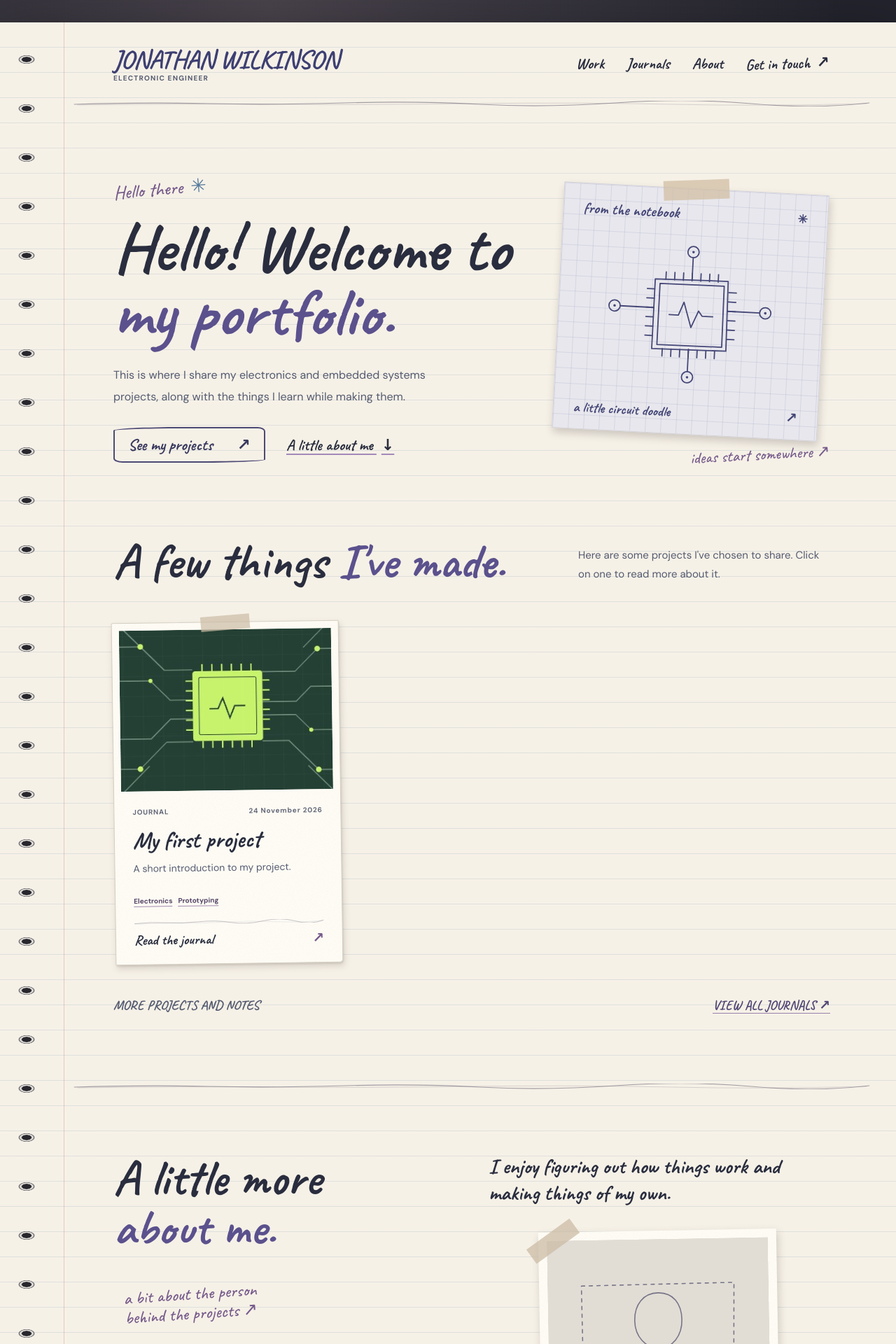
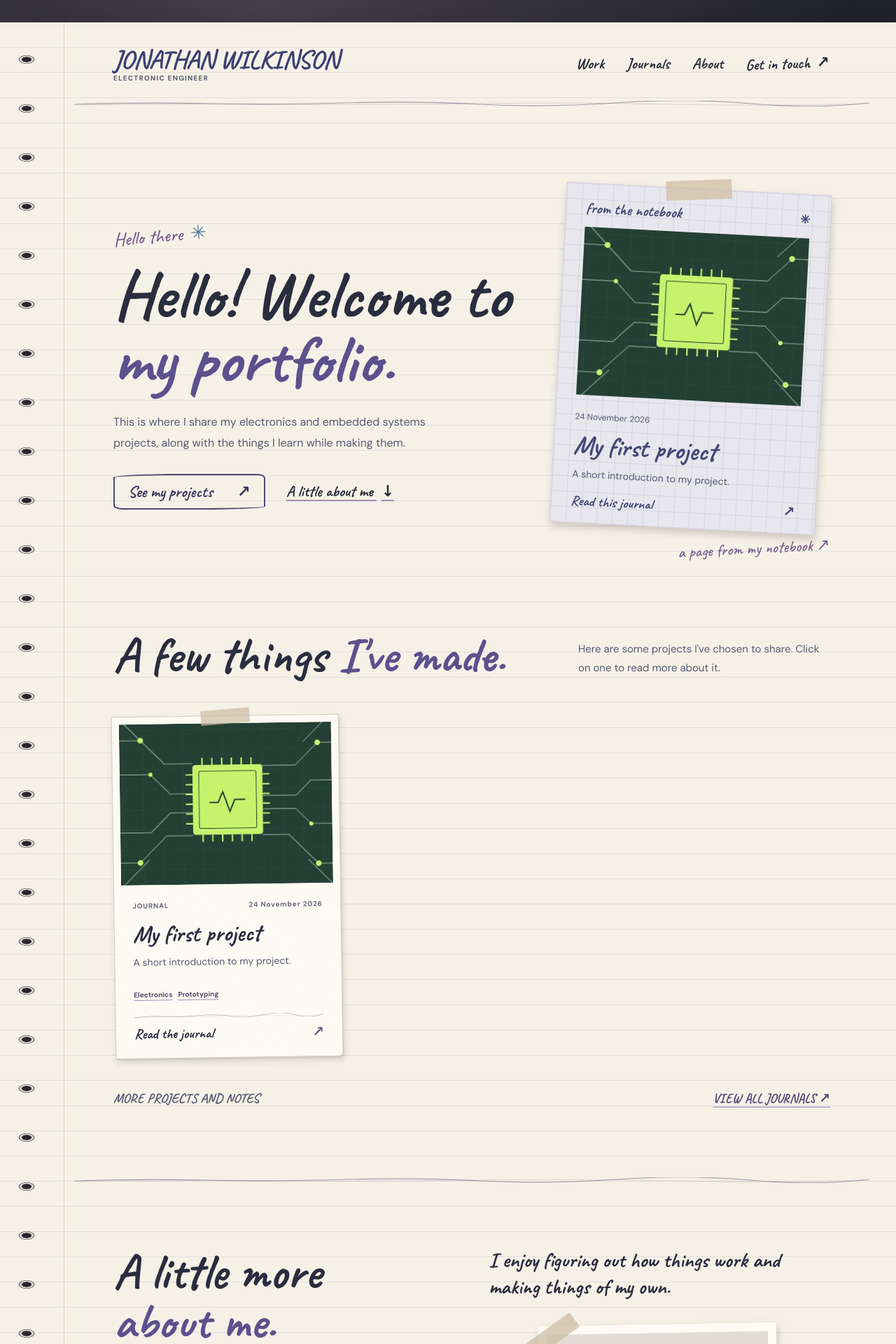
Before and after one commit to joewilkyway/jonathanwilkinson, a Jekyll site: the page built from index.html, in a window 1280 px wide. Shown: the top 1920 px of the page at 70% size. Built offline with Jekyll 4.4.1, drawn with Linux system fonts in a browser that asks for light colours.

Commit message:
Add random journal spotlight on graph paper
Co-authored-by: copilot-swe-agent[bot] <198982749+Copilot@users.noreply.github.com>

```diff
--- a/index.html
+++ b/index.html
@@ -40,23 +40,28 @@
             </div>
           </div>
           <div class="col-lg-5">
-            <div class="sketch-wrap" aria-hidden="true">
+            <div class="sketch-wrap">
+              {% for post in site.posts %}
+              <article class="sketch-paper journal-spotlight" data-journal-spotlight{% unless forloop.first %} hidden{% endunless %}>
+                <a class="spotlight-link" href="{{ post.url | relative_url }}">
+                  <p class="sketch-heading"><span>from the notebook</span><span aria-hidden="true">✳</span></p>
+                  {% if post.image %}
+                  <img class="spotlight-image" src="{{ post.image | relative_url | escape }}" alt="" width="600" height="450"{% unless forloop.first %} loading="lazy"{% endunless %}>
+                  {% endif %}
+                  <time class="post-date" datetime="{{ post.date | date: '%Y-%m-%d' }}">{{ post.date | date: "%d %B %Y" }}</time>
+                  <h2 class="spotlight-title">{{ post.title | escape }}</h2>
+                  <p class="spotlight-summary">{{ post.description | default: post.excerpt | strip_html | strip_newlines | truncate: 150 | escape }}</p>
+                  <span class="sketch-bottom"><span>Read this journal</span><span aria-hidden="true">↗</span></span>
+                </a>
+              </article>
+              {% else %}
               <div class="sketch-paper">
-                <div class="sketch-heading"><span>from the notebook</span><span>✳</span></div>
-                <svg class="sketch-circuit" viewBox="0 0 360 270" fill="none" xmlns="http://www.w3.org/2000/svg">
-                  <g stroke="currentColor" stroke-width="2" stroke-linecap="round" stroke-linejoin="round">
-                    <path d="M67 128h54m118 0h52M180 45v35m0 112v36"/>
-                    <path d="M121 82l117-2 2 112-119 2zM129 89l103-1 1 98-104 1z"/>
-                    <path d="M138 70v12m14-12v12m14-12v12m14-12v12m14-12v12m14-12v12m14-12v12M138 193v12m14-12v12m14-12v12m14-12v12m14-12v12m14-12v12m14-12v12"/>
-                    <path d="M109 98h12m-12 15h12m-12 15h12m-12 15h12m-12 15h12m-12 15h12m119-75h12m-12 15h12m-12 15h12m-12 15h12m-12 15h12m-12 15h12"/>
-                    <path d="M146 138h15l8-21 13 40 11-27 6 8h17"/>
-                    <circle cx="58" cy="128" r="9"/><circle cx="300" cy="128" r="9"/><circle cx="180" cy="36" r="9"/><circle cx="180" cy="237" r="9"/>
-                  </g>
-                  <g fill="currentColor"><circle cx="58" cy="128" r="2"/><circle cx="300" cy="128" r="2"/><circle cx="180" cy="36" r="2"/><circle cx="180" cy="237" r="2"/></g>
-                </svg>
-                <div class="sketch-bottom"><span>a little circuit doodle</span><span>↗</span></div>
+                <p class="sketch-heading">from the notebook</p>
+                <p>My first journal is coming soon.</p>
+                <a class="text-link" href="{{ '/journals/' | relative_url }}">Browse journals <span aria-hidden="true">↗</span></a>
               </div>
-              <span class="sketch-annotation">ideas start somewhere ↗</span>
+              {% endfor %}
+              <span class="sketch-annotation" aria-hidden="true">a page from my notebook ↗</span>
             </div>
           </div>
         </div>
@@ -112,5 +117,6 @@
     </section>
   </main>
   <footer class="site-footer"><div class="container footer-inner"><span>© JONATHAN WILKINSON <span class="footer-dot">●</span> ELECTRONIC ENGINEERING</span><a href="#top">BACK TO TOP ↑</a></div></footer>
+  <script src="{{ '/spotlight.js' | relative_url }}" defer></script>
 </body>
 </html>
--- /dev/null
+++ b/spotlight.js
@@ -0,0 +1,8 @@
+const spotlights = document.querySelectorAll("[data-journal-spotlight]");
+
+if (spotlights.length > 1) {
+  const selected = Math.floor(Math.random() * spotlights.length);
+  spotlights.forEach((spotlight, index) => {
+    spotlight.hidden = index !== selected;
+  });
+}
--- a/style.css
+++ b/style.css
@@ -76,7 +76,12 @@ h1 span, h2 em { color: #5b518d; font-style: normal; }
 .sketch-paper::before { content: ""; position: absolute; width: 94px; height: 28px; top: -13px; left: 50%; transform: translateX(-50%) rotate(-5deg); background: rgba(210,191,164,.75); }
 .sketch-heading, .sketch-bottom { display: flex; justify-content: space-between; align-items: center; gap: 16px; font: 700 22px/1 var(--hand); }
 .sketch-heading span:last-child { font-family: sans-serif; font-size: 17px; }
-.sketch-circuit { width: 100%; max-height: 270px; margin: 12px 0; }
+.journal-spotlight[hidden] { display: none; }
+.spotlight-link { display: block; }
+.spotlight-link:hover .spotlight-title { color: #765a8b; }
+.spotlight-image { display: block; width: 100%; height: auto; aspect-ratio: 4 / 3; object-fit: cover; margin-bottom: 18px; }
+.spotlight-title { font-size: 38px; line-height: 1.05; margin: 10px 0; overflow-wrap: anywhere; }
+.spotlight-summary { color: var(--muted); font-size: 14px; line-height: 1.7; }
 .sketch-bottom { font-size: 20px; }
 .sketch-annotation { position: absolute; right: 0; bottom: 0; font-size: 23px; transform: rotate(-3deg); }
 
```
Also changed, not shown: README.md.
